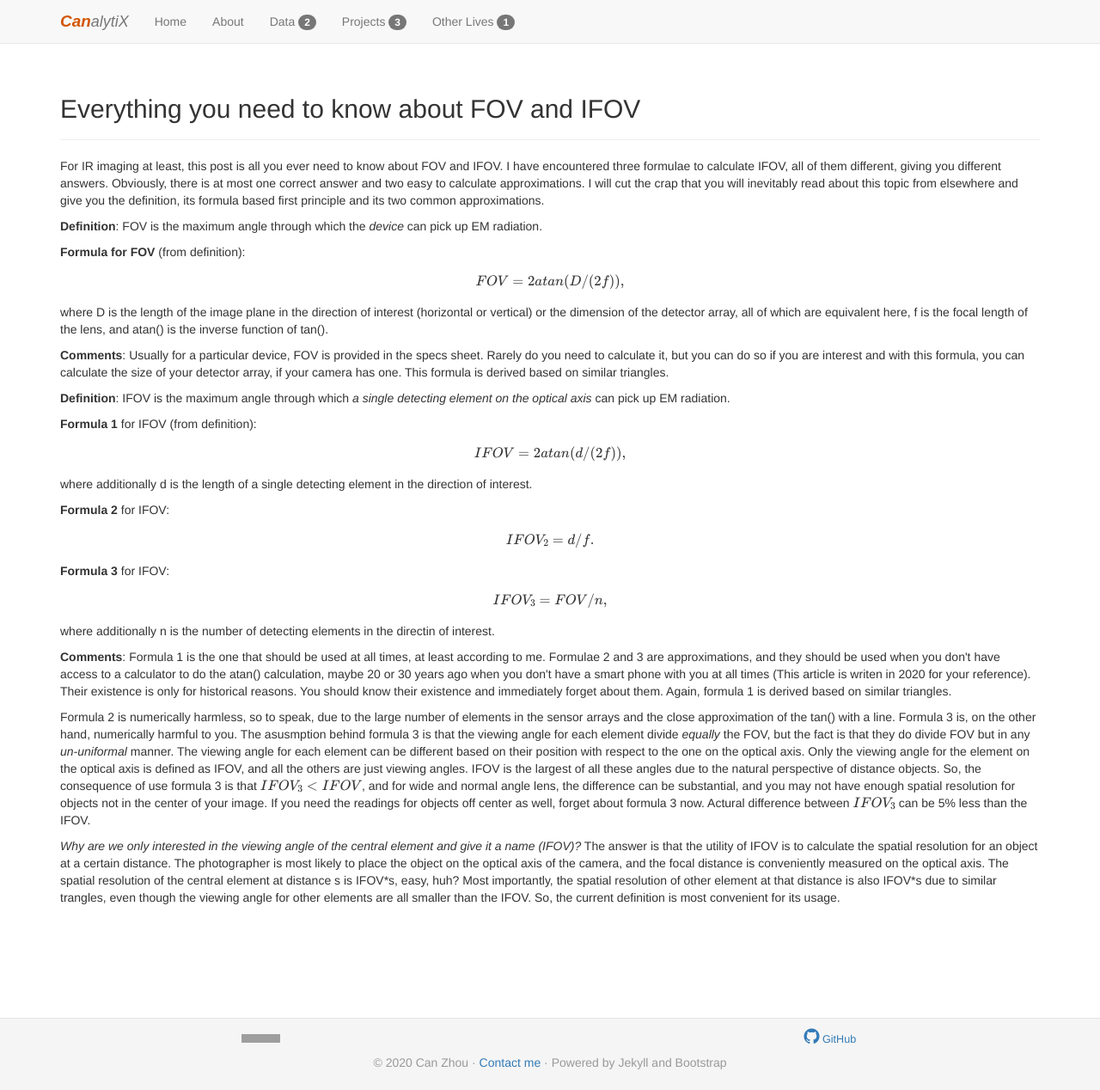
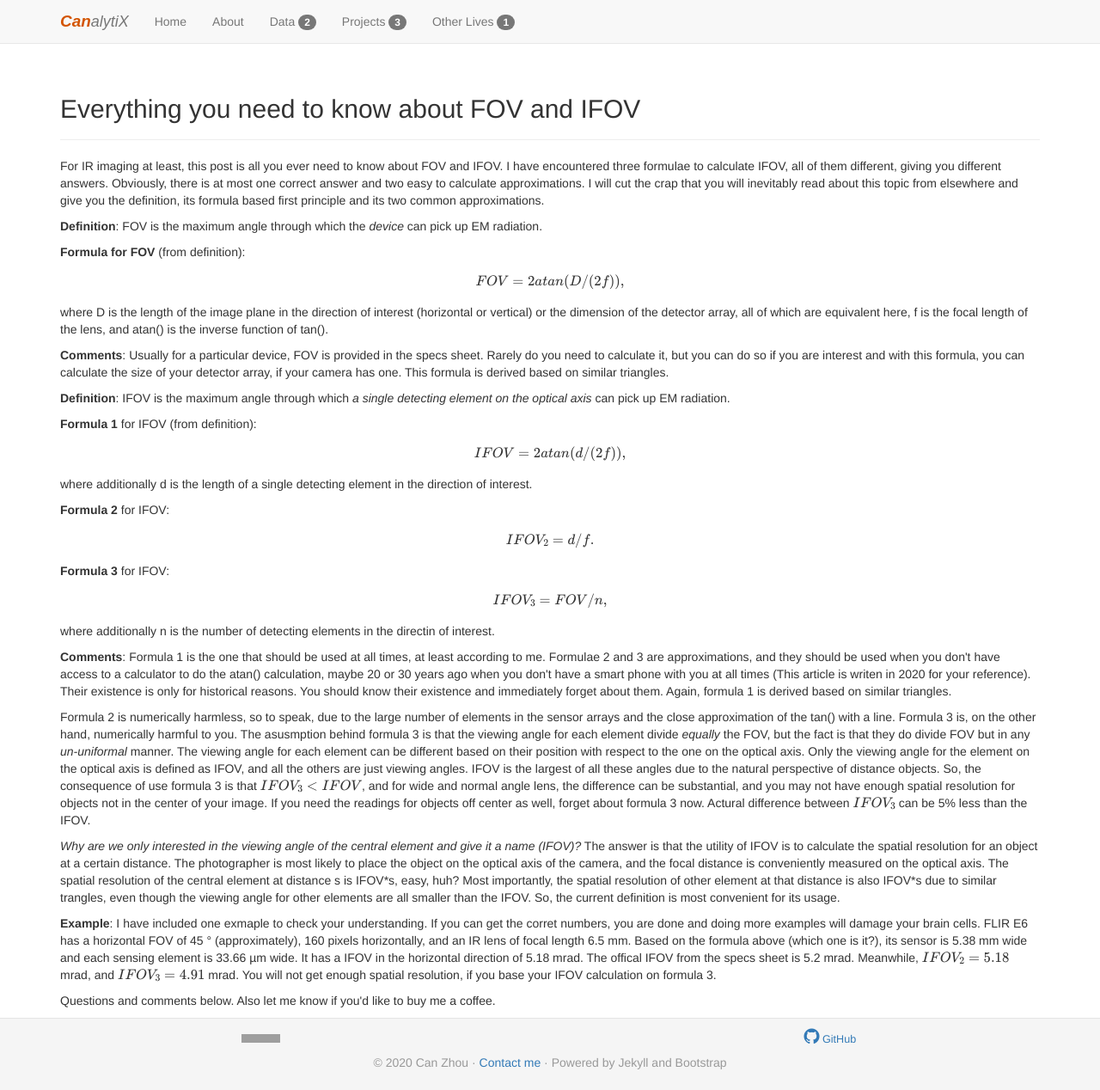
Before and after one commit to HVoltBb/HVoltBb.github.io, a Jekyll site: the page built from random/posts/fov.html, in a window 1280 px wide and 1268 px high. Shown: the whole window at 86% size. Built offline with Jekyll 4.4.1, drawn with Linux system fonts in a browser that asks for light colours; formulas are drawn with MathJax 3; comment, search, counter and statistics services are not loaded; grey boxes are pictures that could not be loaded.

Commit message:
add example

```diff
--- a/random/posts/fov.html
+++ b/random/posts/fov.html
@@ -19,4 +19,6 @@ disqus-comments: true
 <p><b>Comments</b>: Formula 1 is the one that should be used at all times, at least according to me. Formulae 2 and 3 are approximations, and they should be used when you don't have access to a calculator to do the atan() calculation, maybe 20 or 30 years ago when you don't have a smart phone with you at all times (This article is writen in 2020 for your reference). Their existence is only for historical reasons. You should know their existence and immediately forget about them. Again, formula 1 is derived based on similar triangles.</p>
 <p>Formula 2 is numerically harmless, so to speak, due to the large number of elements in the sensor arrays and the close approximation of the tan() with a line. Formula 3 is, on the other hand, numerically harmful to you. The asusmption behind formula 3 is that the viewing angle for each element divide <i>equally</i> the FOV, but the fact is that they do divide FOV but in any <i>un-uniformal</i> manner. The viewing angle for each element can be different based on their position with respect to the one on the optical axis. Only the viewing angle for the element on the optical axis is defined as IFOV, and all the others are just viewing angles. IFOV is the largest of all these angles due to the natural perspective of distance objects. So, the consequence of use formula 3 is that \(IFOV_3 < IFOV\), and for wide and normal angle lens, the difference can be substantial, and you may not have enough spatial resolution for objects not in the center of your image. If you need the readings for objects off center as well, forget about formula 3 now. Actural difference between \(IFOV_3\) can be 5% less than the IFOV.</p>
 <p><i>Why are we only interested in the viewing angle of the central element and give it a name (IFOV)?</i> The answer is that the utility of IFOV is to calculate the spatial resolution for an object at a certain distance. The photographer is most likely to place the object on the optical axis of the camera, and the focal distance is conveniently measured on the optical axis. The spatial resolution of the central element at distance s is IFOV*s, easy, huh? Most importantly, the spatial resolution of other element at that distance is also IFOV*s due to similar trangles, even though the viewing angle for other elements are all smaller than the IFOV. So, the current definition is most convenient for its usage.</p>
+<p><b>Example</b>: I have included one exmaple to check your understanding. If you can get the corret numbers, you are done and doing more examples will damage your brain cells. FLIR E6 has a horizontal FOV of 45 &#x00B0; (approximately), 160 pixels horizontally, and an IR lens of focal length 6.5 mm. Based on the formula above (which one is it?), its sensor is 5.38 mm wide and each sensing element is 33.66 &#x00B5;m wide. It has a IFOV in the horizontal direction of 5.18 mrad. The offical IFOV from the specs sheet is 5.2 mrad. Meanwhile, \(IFOV_2=5.18\) mrad, and \(IFOV_3=4.91\) mrad. You will not get enough spatial resolution, if you base your IFOV calculation on formula 3.</p>
+<p>Questions and comments below. Also let me know if you'd like to buy me a coffee.</p>
 </div>
```
